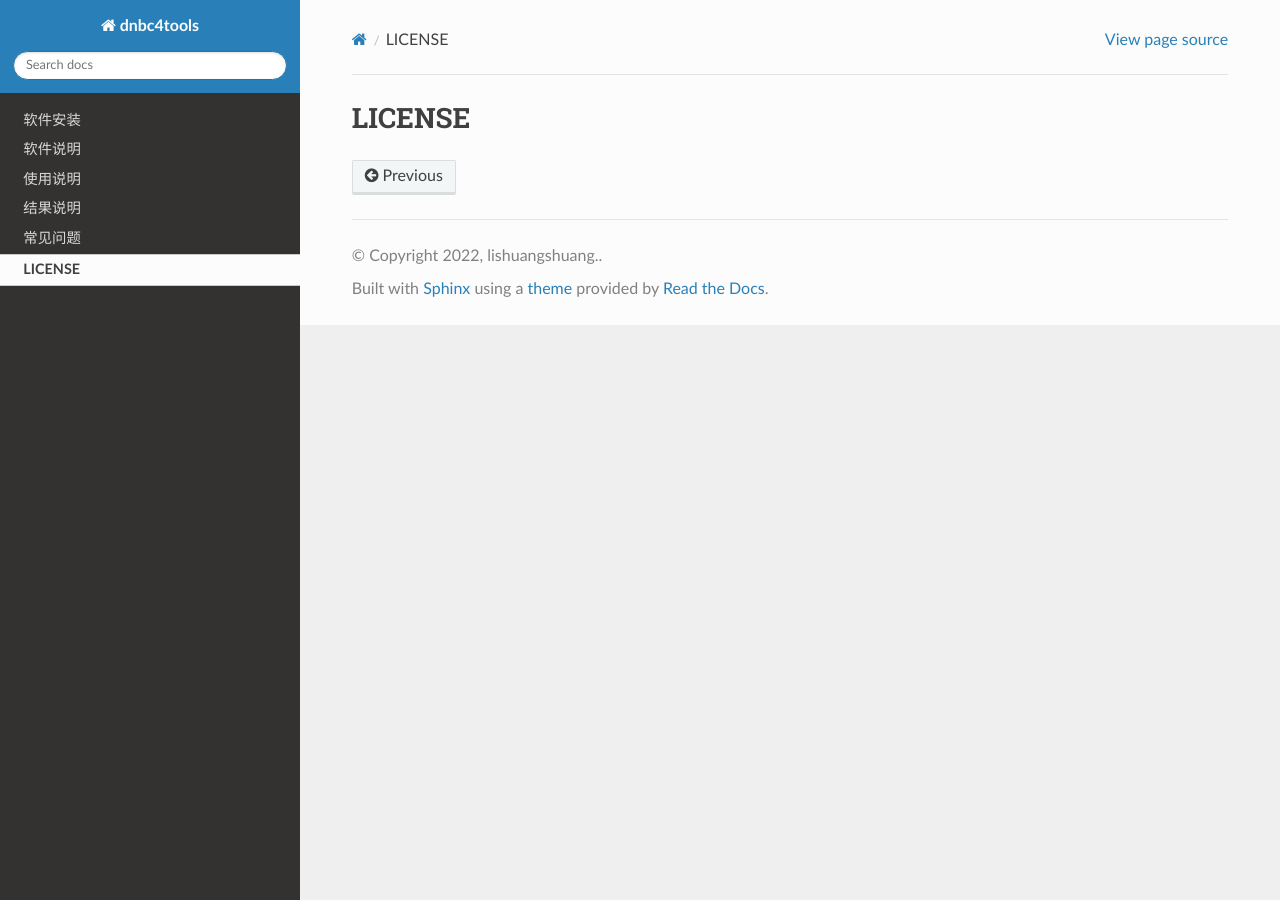
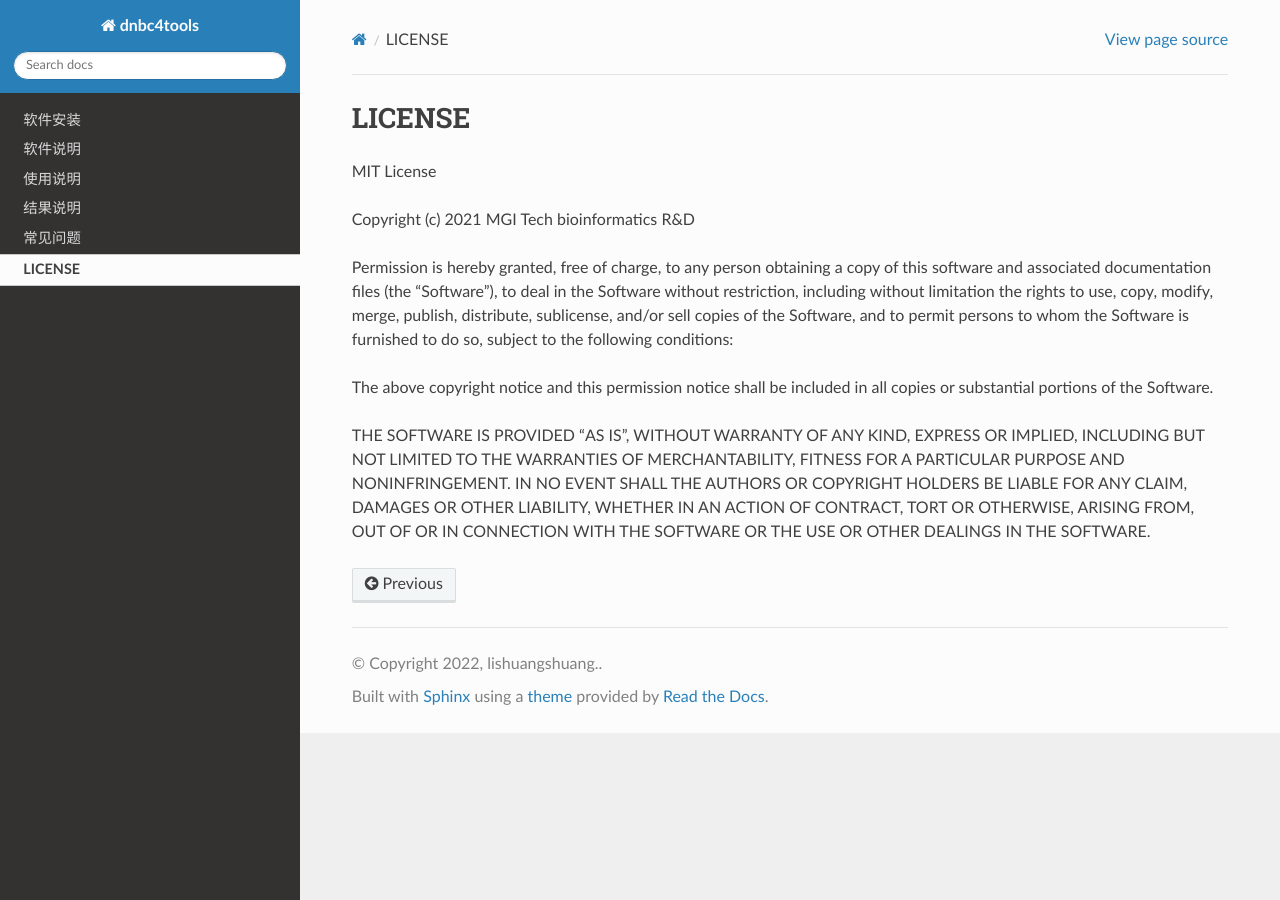
Before and after one commit to lishuangshuang0616/dnbc4read, a Sphinx documentation site: the page built from source/license.rst, in a window 1280 px wide. Built offline with Sphinx 7.4.7 and the Read the Docs theme 2.0.0, drawn with Linux system fonts in a browser that asks for light colours.

Commit message:
Update license.rst

```diff
--- a/source/license.rst
+++ b/source/license.rst
@@ -1,3 +1,25 @@
 ===================
 LICENSE
 ===================
+
+MIT License
+
+Copyright (c) 2021 MGI Tech bioinformatics R&D
+
+Permission is hereby granted, free of charge, to any person obtaining a copy
+of this software and associated documentation files (the "Software"), to deal
+in the Software without restriction, including without limitation the rights
+to use, copy, modify, merge, publish, distribute, sublicense, and/or sell
+copies of the Software, and to permit persons to whom the Software is
+furnished to do so, subject to the following conditions:
+
+The above copyright notice and this permission notice shall be included in all
+copies or substantial portions of the Software.
+
+THE SOFTWARE IS PROVIDED "AS IS", WITHOUT WARRANTY OF ANY KIND, EXPRESS OR
+IMPLIED, INCLUDING BUT NOT LIMITED TO THE WARRANTIES OF MERCHANTABILITY,
+FITNESS FOR A PARTICULAR PURPOSE AND NONINFRINGEMENT. IN NO EVENT SHALL THE
+AUTHORS OR COPYRIGHT HOLDERS BE LIABLE FOR ANY CLAIM, DAMAGES OR OTHER
+LIABILITY, WHETHER IN AN ACTION OF CONTRACT, TORT OR OTHERWISE, ARISING FROM,
+OUT OF OR IN CONNECTION WITH THE SOFTWARE OR THE USE OR OTHER DEALINGS IN THE
+SOFTWARE.
```
